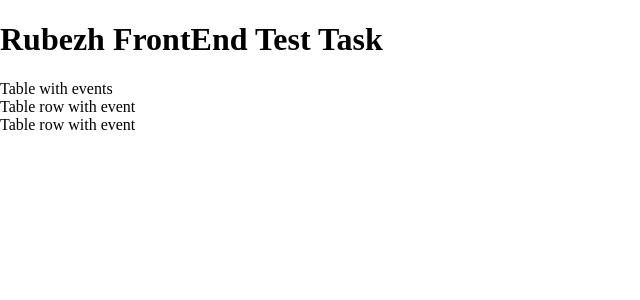
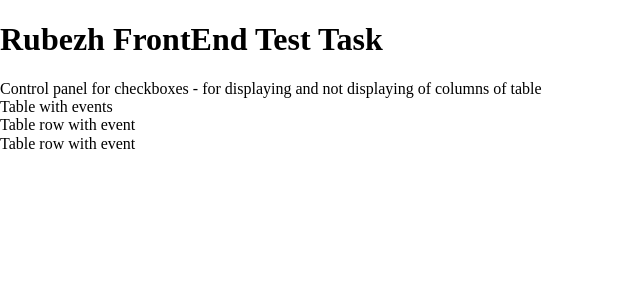
Before and after one commit to AndreiMedvedevSaratov/a028-rubezh-test-task, a React (Create React App) app: page / in a window 1280 px wide. Shown: the top 300 px of the page, without its empty margins (0-640 px from the left). Built offline with nearby package versions, Linux system fonts and the light colour scheme.

Commit message:
commit-003 - add checkbox control panel

```diff
--- a/src/App.js
+++ b/src/App.js
@@ -1,6 +1,7 @@
 import React from 'react';
 
 import { EventsTable } from './Components/EventsTable/EventsTable';
+import { CheckboxControlPanel } from './Components/CheckboxControlPanel';
 
 import './App.scss';
 
@@ -11,6 +12,7 @@
         <h1>Rubezh FrontEnd Test Task</h1>
       </header>
       <main>
+        <CheckboxControlPanel />
         <EventsTable />
       </main>
     </div>
--- /dev/null
+++ b/src/Components/CheckboxControlPanel/CheckboxControlPanel.jsx
@@ -0,0 +1,9 @@
+import React from 'react';
+
+export const CheckboxControlPanel = () => {
+	return (
+		<div>
+			Control panel for checkboxes - for displaying and not displaying of columns of table
+		</div>
+	)
+}
--- /dev/null
+++ b/src/Components/CheckboxControlPanel/index.js
@@ -0,0 +1 @@
+export * from './CheckboxControlPanel';
```
Also changed, not shown: src/Components/CheckboxControlPanel/CheckboxControlPanel.scss (added).
